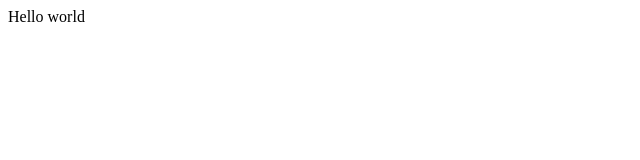
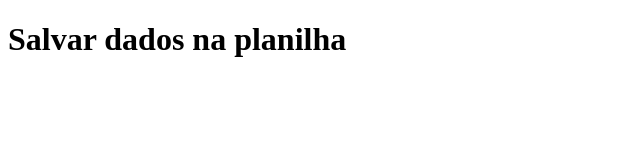
Before and after one commit to FernandoDevH/salvar-dados-no-google-sheets, a plain HTML site: page index.html in a window 1280 px wide. Shown: the whole page, without its empty margins (0-640 px from the left). Drawn offline with Linux system fonts and the light colour scheme.

Commit message:
Criação do Projeto

```diff
--- a/index.html
+++ b/index.html
@@ -9,15 +9,13 @@
 </head>
 
 <body>
-  Hello world
-  <script src="script.js"></script>
+<form>
+<h1>Salvar dados na planilha</h1>
 
-  <!--
-  This script places a badge on your repl's full-browser view back to your repl's cover
-  page. Try various colors for the theme: dark, light, red, orange, yellow, lime, green,
-  teal, blue, blurple, magenta, pink!
-  -->
-  <script src="https://replit.com/public/js/replit-badge-v2.js" theme="dark" position="bottom-right"></script>
+</form>
+
+	<script src="script.js"></script>
+
 </body>
 
 </html>
```
